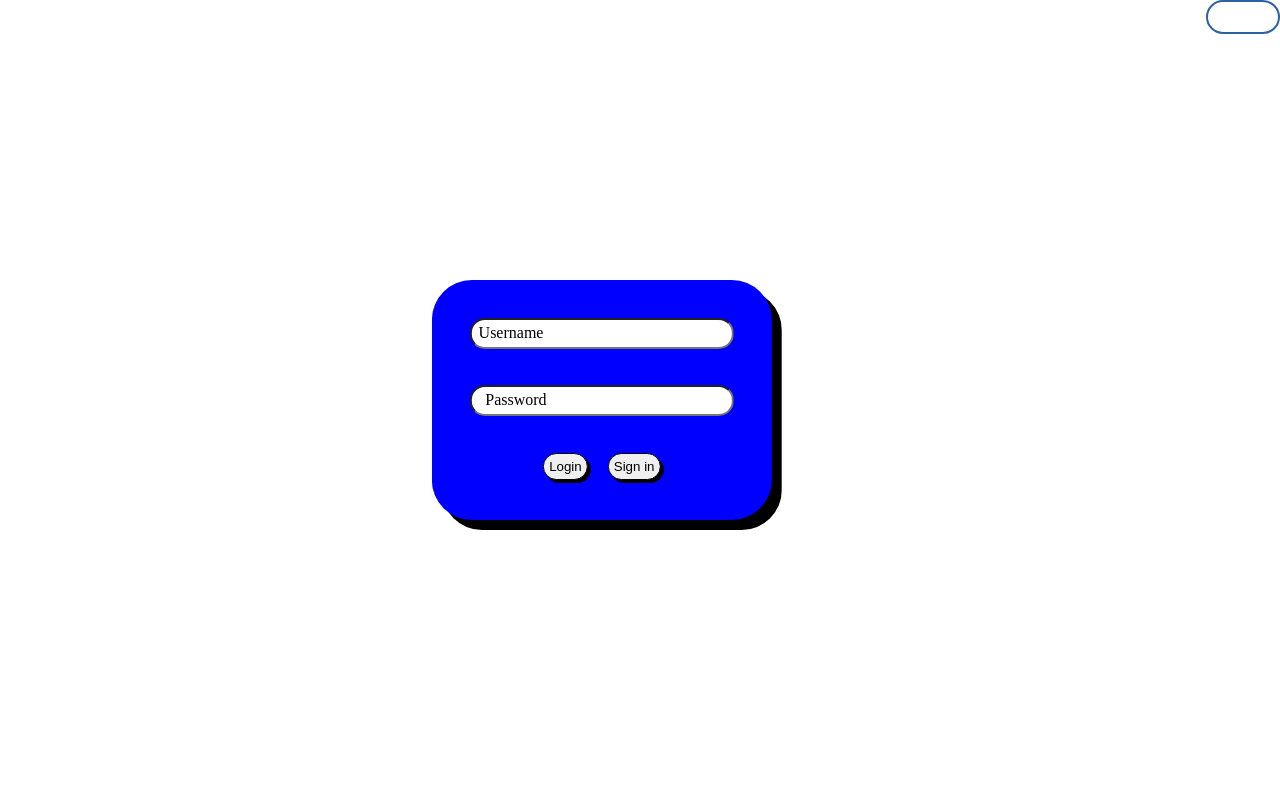
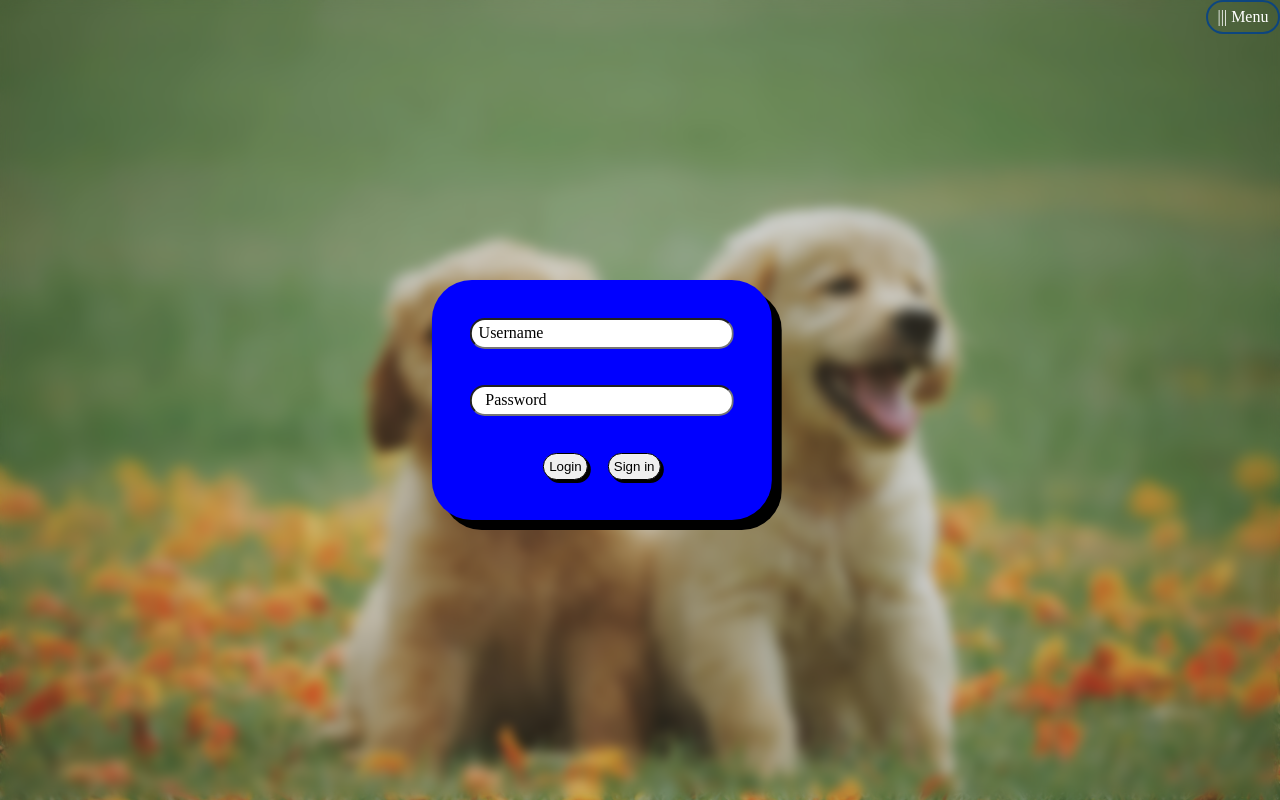
Before and after one commit to Guillmar6/Website, a plain HTML site: page index.html in a window 1280 px wide. Drawn offline with Linux system fonts and the light colour scheme; the site is published under a folder, as on GitHub Pages, so addresses that start at the root find nothing.

Commit message:
image-bug

```diff
--- a/styles/main.css
+++ b/styles/main.css
@@ -6,7 +6,7 @@ body {
     display: flex;
     justify-content: center;
     align-items: center;
-    background-image: url("/pics/dog.jpg");
+    background-image: url("../pics/dog.jpg");
     background-size: cover;
 }
 .background-blur {
```
